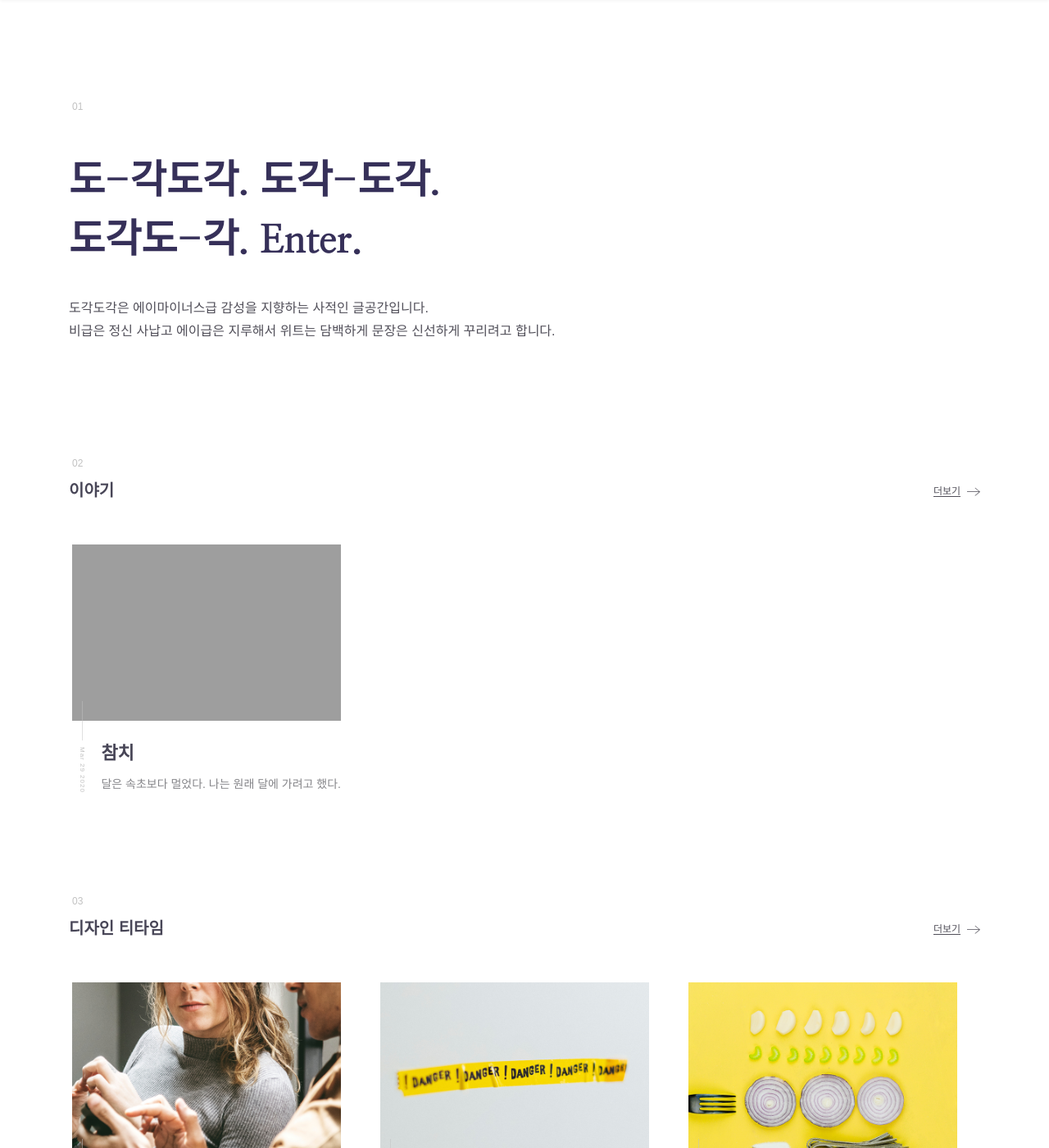
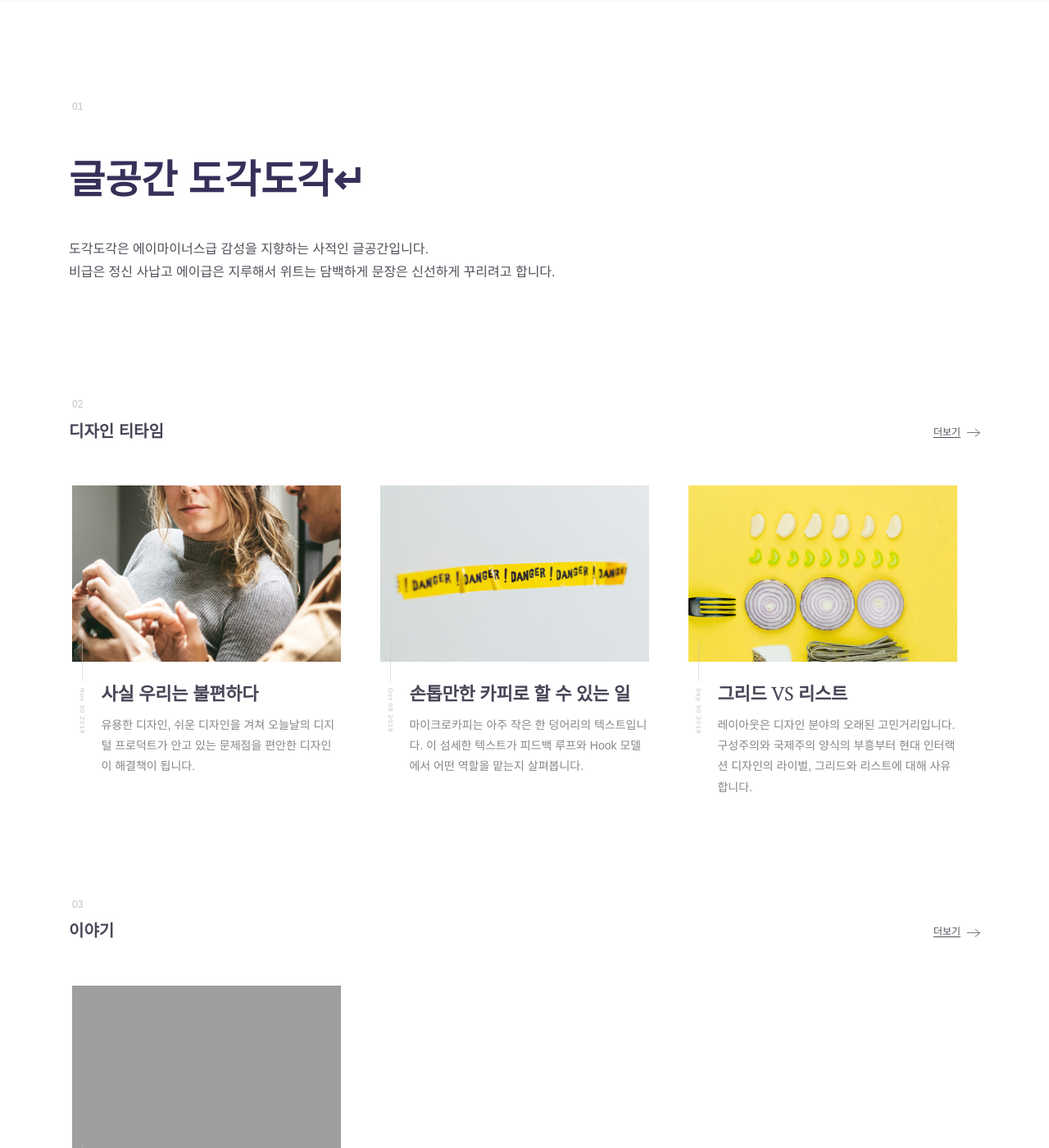
Before and after one commit to dewberry9/proj.dewberry.github.io, a Jekyll site: the page built from index.html, in a window 1280 px wide and 1400 px high. Shown: the whole window at 82% size. Built offline with Jekyll 4.4.1, drawn with Linux system fonts in a browser that asks for light colours; some web fonts are replaced; some of the changed text lies outside the part shown; grey boxes are pictures that could not be loaded.

Commit message:
fix: main copy

```diff
--- a/_includes/footer.html
+++ b/_includes/footer.html
@@ -1,8 +1,9 @@
 <footer id="footer">
     <span>
         <a id="home-page" href='{{ "/" | relative_url }}' title="Main">도각도각</a>
+        <a href="{{ 'article' | relative_url }}" title="Articles">디자인 티타임</a>
         <a href="{{ 'story' | relative_url }}" title="Stories">이야기</a>
-        <a href="{{ 'article' | relative_url }}" title="Articles">디자인 티타임</a>
+        <a href="{{ 'daily' | relative_url }}" title="Daily">일일</a>
         <!-- <a href="{{ 'about' | relative_url }}" title="About Me">쓰는 사람</a> -->
     </span>
     <span>
--- a/_includes/nav.html
+++ b/_includes/nav.html
@@ -10,10 +10,10 @@
                     <a id="btn-starting" href="{{ "/" | relative_url }}" title="Starting Point" class="op75">처음<span class="num-square">1</span></a>
                 </li>
                 <li>
-                    <a id="btn-story" href="{{ "/story" | relative_url }}" title="Starting Point" class="op75">이야기<span class="num-square">2</span></a>
+                    <a id="btn-article" href="{{ "/article" | relative_url }}" title="Starting Point" class="op75">디자인 티타임<span class="num-square">2</span></a>
                 </li>
                 <li>
-                    <a id="btn-article" href="{{ "/article" | relative_url }}" title="Starting Point" class="op75">디자인 티타임<span class="num-square">3</span></a>
+                    <a id="btn-story" href="{{ "/story" | relative_url }}" title="Starting Point" class="op75">이야기<span class="num-square">3</span></a>
                 </li>
                 <li>
                     <a id="btn-daily" href="{{ "/daily" | relative_url }}" title="Starting Point" class="op75">일일<span class="num-square">4</span></a>
--- a/_sass/teatime.scss
+++ b/_sass/teatime.scss
@@ -377,7 +377,7 @@ section {
 
                 &::before,
                 &::after {
-                    content: '도-각도각. 도각-도각. \A 도각도-각. Enter.';
+                    content: '글공간 도각도각↵';
                     white-space: pre;
                     position: absolute;
                     top: 0;
--- a/index.html
+++ b/index.html
@@ -7,22 +7,23 @@ thumbnail: /assets/images/ogimage.jpg
 <section class="starting-point" id="nav-set" data-aos="fade-in">
     <p class="numbering">01</p>
     <h1 class="title">
-        <span>도-각도각. 도각-도각.<br>도각도-각. Enter.</span>
+        <span>글공간 도각도각↵</span>
     </h1>
     <p class="description">도각도각은 에이마이너스급 감성을 지향하는 사적인 글공간입니다.<br>비급은 정신 사납고 에이급은 지루해서 위트는 담백하게 문장은 신선하게 꾸리려고 합니다.</p>
 </section>
+
 <section class="btn-point" data-aos="fade-in">
     <p class="numbering">02</p>
     <div class="text-content">
-        <h3>이야기</h3>
-        <a href="{{ 'story' | relative_url }}" title="Story" class="btn-list"><span>더보기</span><svg viewbox="0 0 24 24"
-                xmlns="http://www.w3.org/2000/svg" fill-rule="evenodd" clip-rule="evenodd">
+        <h3>디자인 티타임</h3>
+        <a href="{{ 'article' | relative_url }}" title="Articles" class="btn-list"><span>더보기</span><svg
+                viewbox="0 0 24 24" xmlns="http://www.w3.org/2000/svg" fill-rule="evenodd" clip-rule="evenodd">
                 <path d="M21.883 12l-7.527 6.235.644.765 9-7.521-9-7.479-.645.764 7.529 6.236h-21.884v1h21.883z" />
                 </svg></a>
     </div>
 </section>
-<section class="recent-story post-list" data-aos="fade-in">
-    {% for post in site.categories.story limit:3 %}
+<section class="recent-article post-list" data-aos="fade-in">
+    {% for post in site.categories.design-teatime limit:3 %}
     <a title="{{ post.title }}" href="{{ post.url }}" class="post-list-item"
         title="{{ post.title | prepend : 'Read' }}">
         <div class="post-thumbnail">
@@ -42,15 +43,15 @@ thumbnail: /assets/images/ogimage.jpg
 <section class="btn-point" data-aos="fade-in">
     <p class="numbering">03</p>
     <div class="text-content">
-        <h3>디자인 티타임</h3>
-        <a href="{{ 'article' | relative_url }}" title="Articles" class="btn-list"><span>더보기</span><svg
-                viewbox="0 0 24 24" xmlns="http://www.w3.org/2000/svg" fill-rule="evenodd" clip-rule="evenodd">
+        <h3>이야기</h3>
+        <a href="{{ 'story' | relative_url }}" title="Story" class="btn-list"><span>더보기</span><svg viewbox="0 0 24 24"
+                xmlns="http://www.w3.org/2000/svg" fill-rule="evenodd" clip-rule="evenodd">
                 <path d="M21.883 12l-7.527 6.235.644.765 9-7.521-9-7.479-.645.764 7.529 6.236h-21.884v1h21.883z" />
                 </svg></a>
     </div>
 </section>
-<section class="recent-article post-list" data-aos="fade-in">
-    {% for post in site.categories.design-teatime limit:3 %}
+<section class="recent-story post-list" data-aos="fade-in">
+    {% for post in site.categories.story limit:3 %}
     <a title="{{ post.title }}" href="{{ post.url }}" class="post-list-item"
         title="{{ post.title | prepend : 'Read' }}">
         <div class="post-thumbnail">
```
